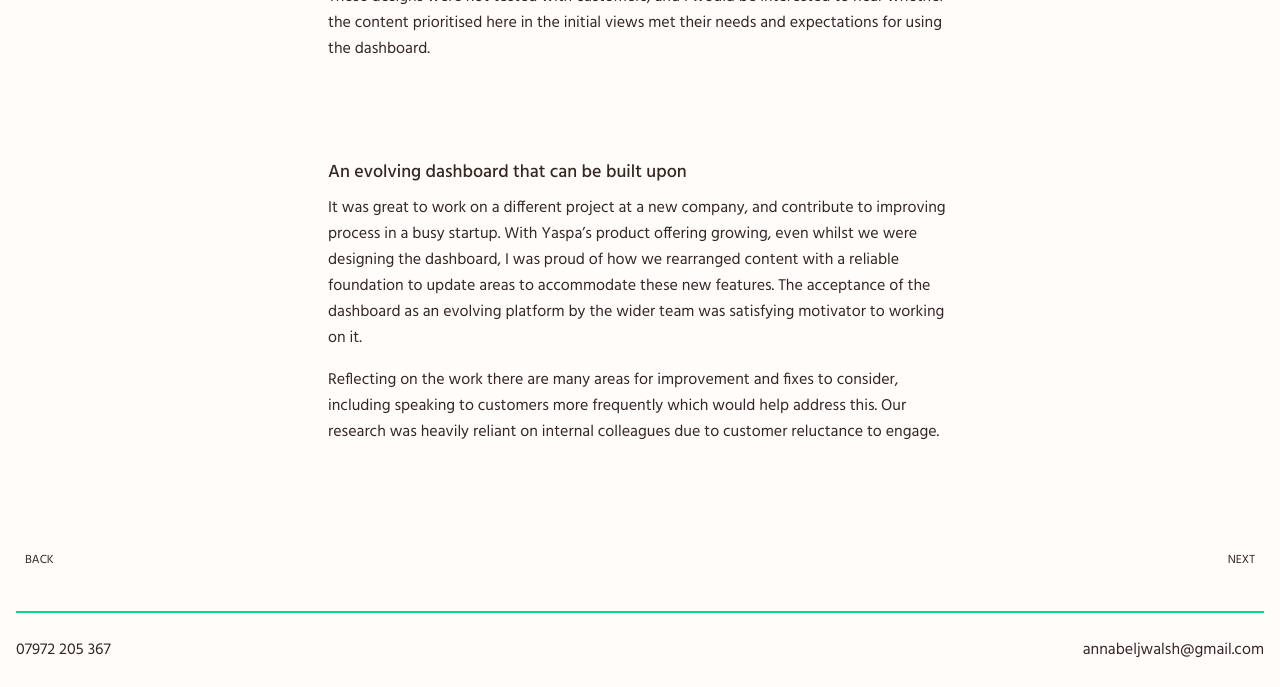
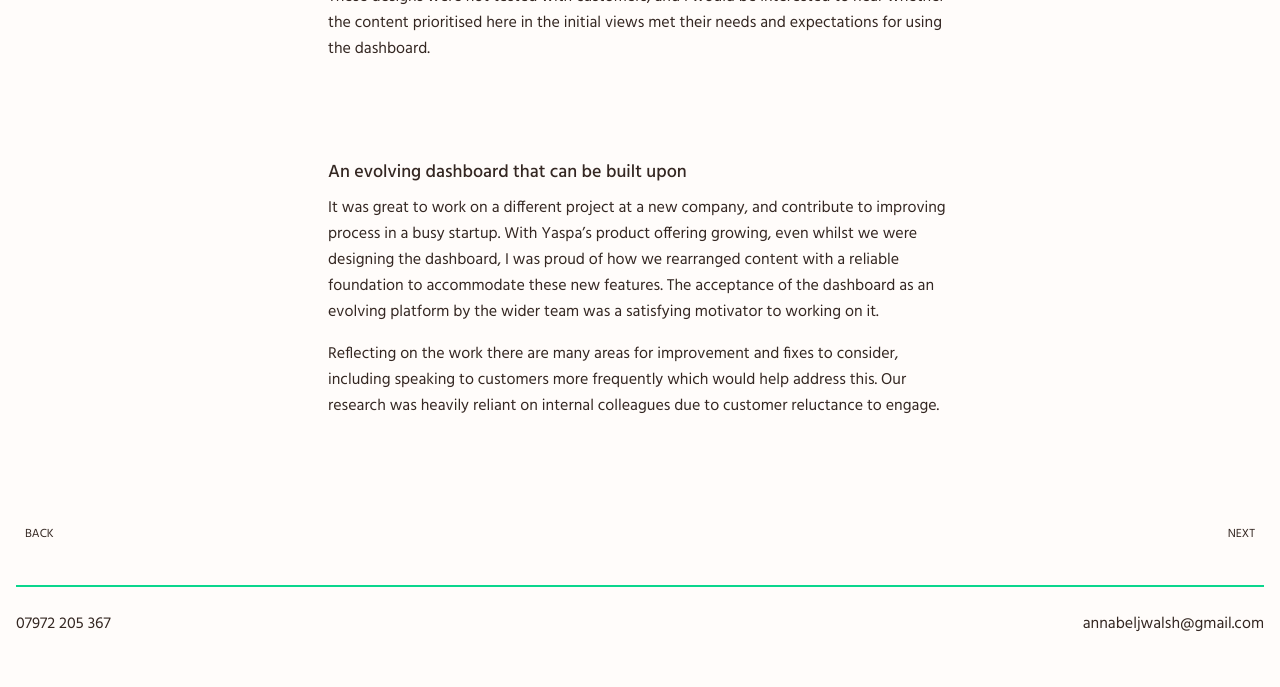
Before and after one commit to davidhiskett/awalsh, a Jekyll site: the page built from _posts/2025-10-28-admin-dashboard.md, in a window 1280 px wide and 900 px high, scrolled down 13012 px, cut to the strip 213-900 px from the top of the window. Built offline with Jekyll 4.4.1, drawn with Linux system fonts in a browser that asks for light colours; after the commit the page ends 13886 px from its top, so only the background shows below that.

Commit message:
Update 2025-10-28-admin-dashboard.md

```diff
--- a/_posts/2025-10-28-admin-dashboard.md
+++ b/_posts/2025-10-28-admin-dashboard.md
@@ -150,6 +150,6 @@ After exploring AI layout and design ideas, I finalised content myself on wirefr
 These designs were not tested with customers, and I would be interested to hear whether the content prioritised here in the initial views met their needs and expectations for using the dashboard.
 
 ### An evolving dashboard that can be built upon
-It was great to work on a different project at a new company, and contribute to improving process in a busy startup. With Yaspa’s product offering growing, even whilst we were designing the dashboard, I was proud of how we rearranged content with a reliable foundation to update areas to accommodate these new features. The acceptance of the dashboard as an evolving platform by the wider team was satisfying motivator to working on it.
+It was great to work on a different project at a new company, and contribute to improving process in a busy startup. With Yaspa’s product offering growing, even whilst we were designing the dashboard, I was proud of how we rearranged content with a reliable foundation to accommodate these new features. The acceptance of the dashboard as an evolving platform by the wider team was a satisfying motivator to working on it.
 
 Reflecting on the work there are many areas for improvement and fixes to consider, including speaking to customers more frequently which would help address this. Our research was heavily reliant on internal colleagues due to customer reluctance to engage.
```
